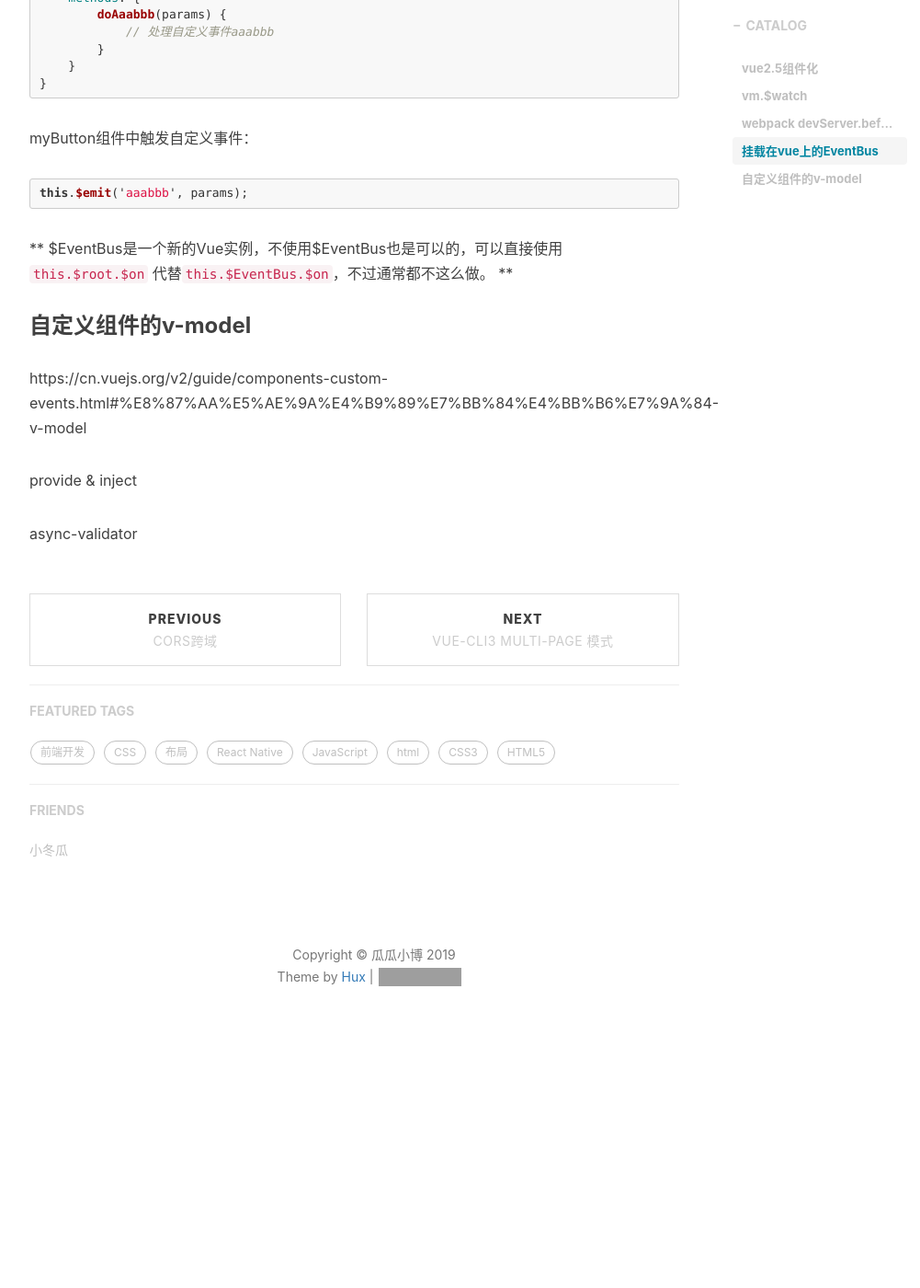
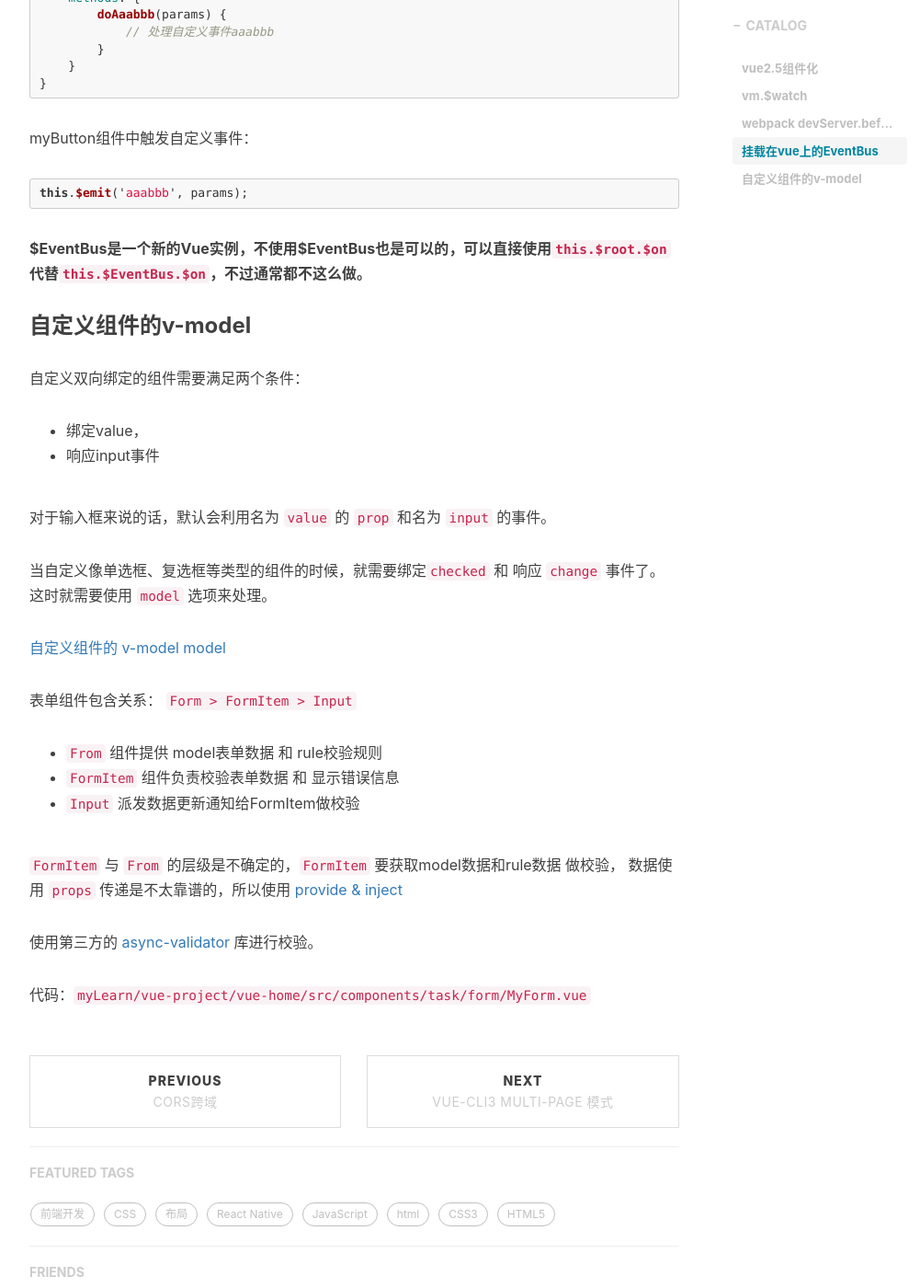
Before and after one commit to DDXG638/DDXG638.github.io, a Jekyll site: the page built from _posts/2019-08-11-KaiKeBaLeran1.md, in a window 1280 px wide and 1400 px high, scrolled down 1968 px. Shown: the whole window at 92% size, without its empty margins (233-1234 px from the left). Built offline with Jekyll 4.4.1, drawn with Linux system fonts in a browser that asks for light colours; nearby versions of some CDN libraries; comment, search, counter and statistics services are not loaded; before the commit the page ends 3134 px from its top, so only the background shows below that; grey boxes are pictures that could not be loaded.

Commit message:
添加内容，2019-08-11-KaiKeBaLeran1

````diff
--- a/_posts/2019-08-11-KaiKeBaLeran1.md
+++ b/_posts/2019-08-11-KaiKeBaLeran1.md
@@ -86,13 +86,33 @@ myButton组件中触发自定义事件：
 this.$emit('aaabbb', params);
 ```
 
-**
-$EventBus是一个新的Vue实例，不使用$EventBus也是可以的，可以直接使用`this.$root.$on`
-代替`this.$EventBus.$on`，不过通常都不这么做。 **
+**$EventBus是一个新的Vue实例，不使用$EventBus也是可以的，可以直接使用`this.$root.$on`
+代替`this.$EventBus.$on`，不过通常都不这么做。**
+
 
 ### 自定义组件的v-model
-https://cn.vuejs.org/v2/guide/components-custom-events.html#%E8%87%AA%E5%AE%9A%E4%B9%89%E7%BB%84%E4%BB%B6%E7%9A%84-v-model
 
-provide & inject
+自定义双向绑定的组件需要满足两个条件：
+- 绑定value，
+- 响应input事件
 
-async-validator
+对于输入框来说的话，默认会利用名为 `value` 的 `prop` 和名为 `input` 的事件。
+
+当自定义像单选框、复选框等类型的组件的时候，就需要绑定`checked` 和 响应 `change` 事件了。这时就需要使用 `model` 选项来处理。
+
+[自定义组件的 v-model](https://cn.vuejs.org/v2/guide/components-custom-events.html#%E8%87%AA%E5%AE%9A%E4%B9%89%E7%BB%84%E4%BB%B6%E7%9A%84-v-model)
+[model](https://cn.vuejs.org/v2/api/#model)
+
+
+表单组件包含关系： `Form > FormItem > Input`
+- `From` 组件提供 model表单数据 和 rule校验规则
+- `FormItem` 组件负责校验表单数据 和 显示错误信息
+- `Input` 派发数据更新通知给FormItem做校验
+
+
+`FormItem` 与 `From` 的层级是不确定的，`FormItem` 要获取model数据和rule数据 做校验，
+数据使用 `props` 传递是不太靠谱的，所以使用 [provide & inject](https://cn.vuejs.org/v2/guide/components-edge-cases.html#%E4%BE%9D%E8%B5%96%E6%B3%A8%E5%85%A5)
+
+使用第三方的 [async-validator](https://github.com/yiminghe/async-validator) 库进行校验。
+
+代码：`myLearn/vue-project/vue-home/src/components/task/form/MyForm.vue`
````
